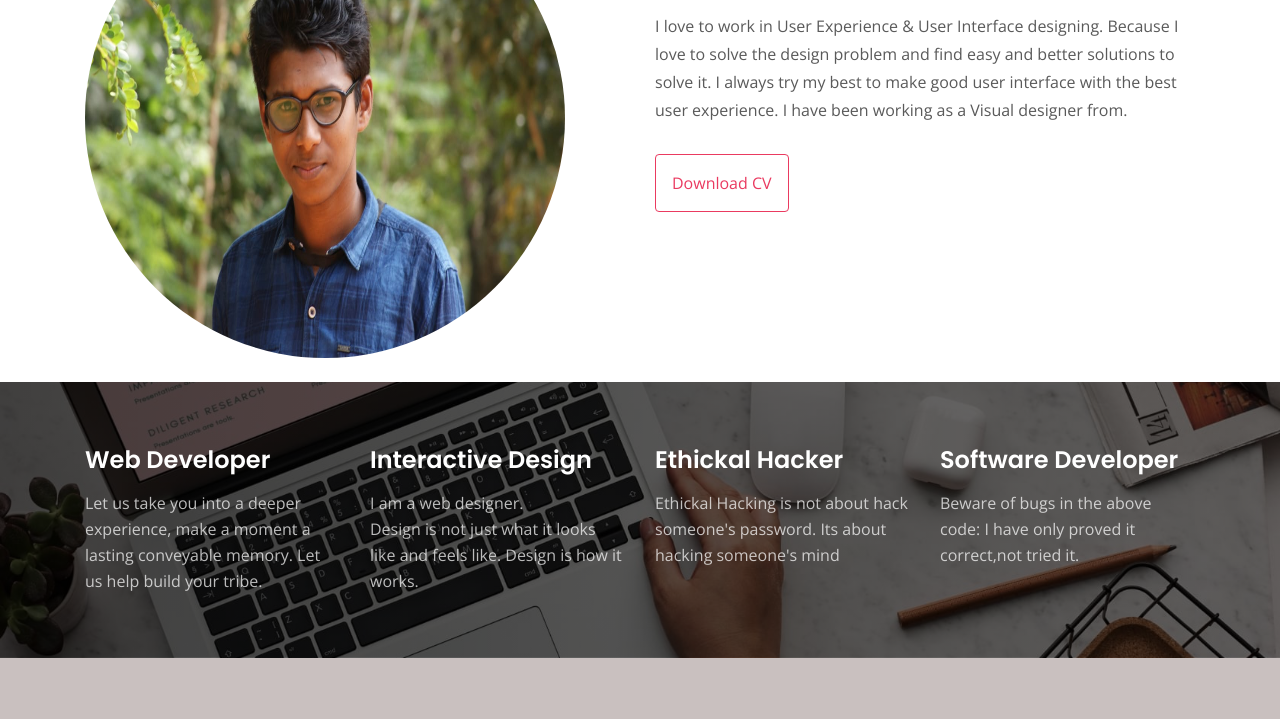
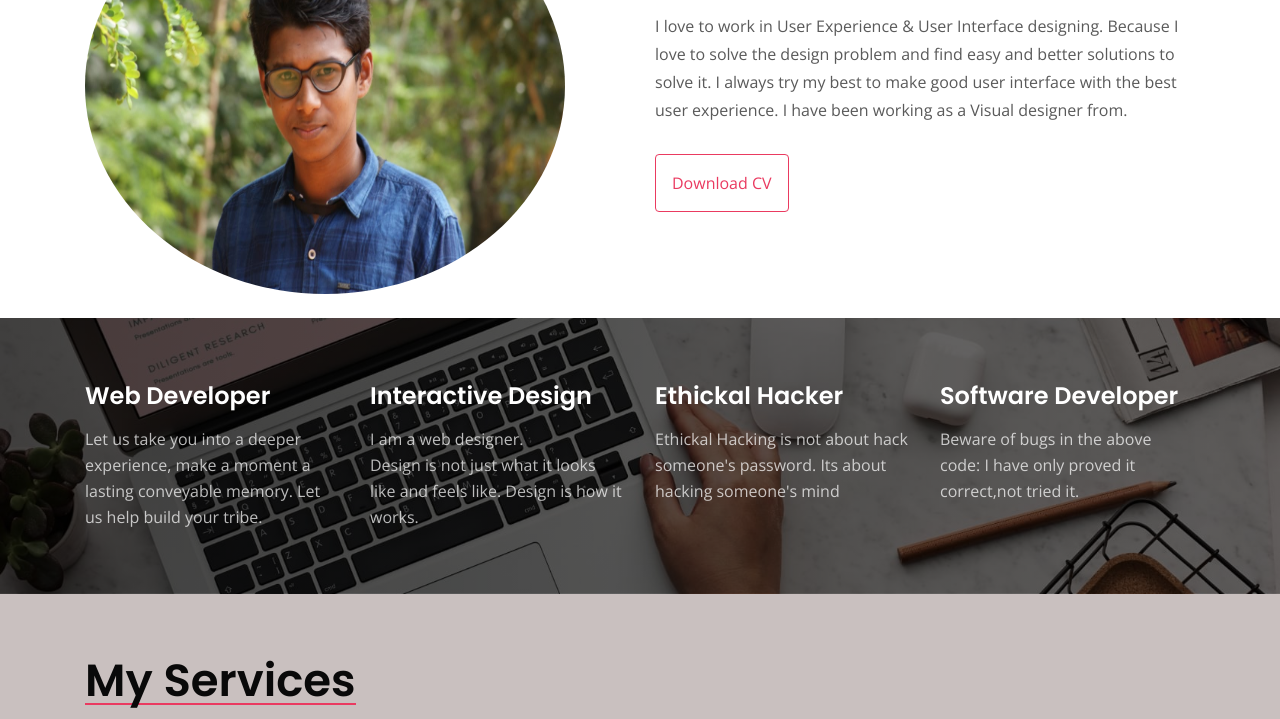
Before and after one commit to shabi9605/shabi-Personal-Website, a plain HTML site: page index.html in a window 1280 px wide. Shown: the part 729-1448 px from the top of the page. Drawn offline with nearby package versions, Linux system fonts and the light colour scheme.

Commit message:
Update index.html

```diff
--- a/index.html
+++ b/index.html
@@ -101,7 +101,7 @@ Author URL: http://w3layouts.com
       <h3 class="global-title">About Me</h3>
       <div class="aboutgrids row">
         <div class="col-lg-6 aboutgrid2">
-          <img src="assets/images/img3.jpg" alt="about image" class="img-fluid rounded-circle" style="width: 30em; height: 30em;"/>
+          <img src="assets/images/img3.jpg" alt="about image" class="img-fluid rounded-circle" style="width: 30em; height: 26em;"/>
         </div>
         <div class="col-lg-6 aboutgrid1 my-lg-0 my-5">
           <h4>Why hire me for your next project?</h4>
```
